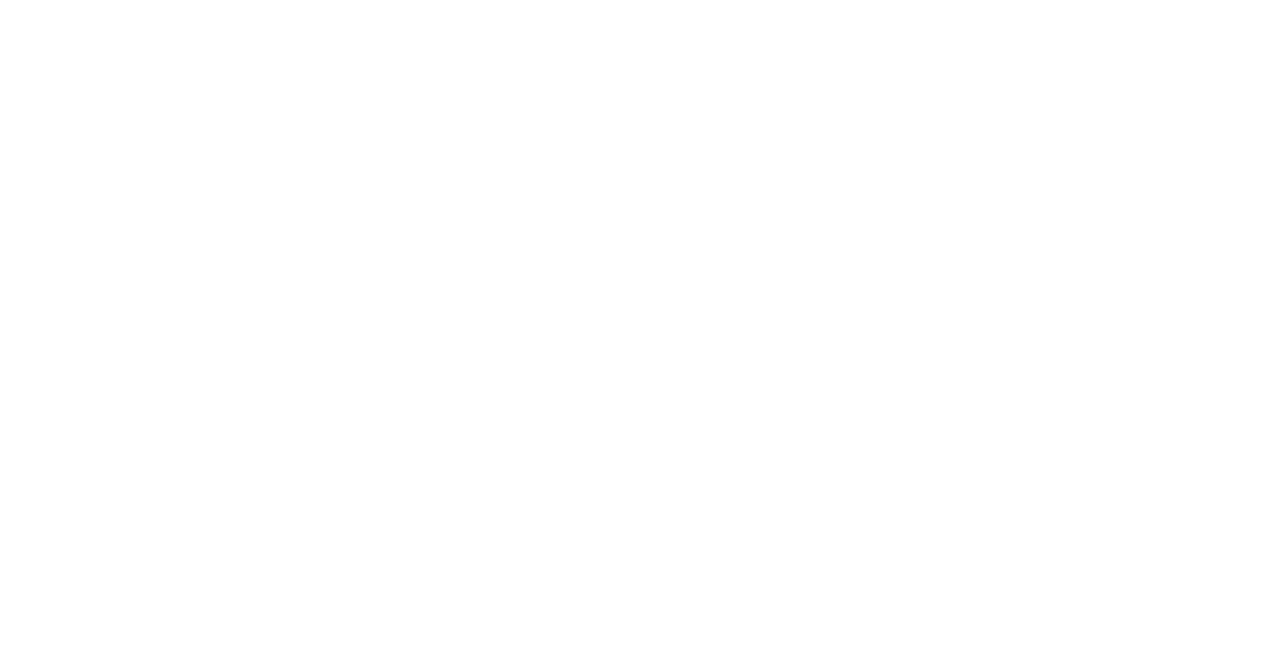
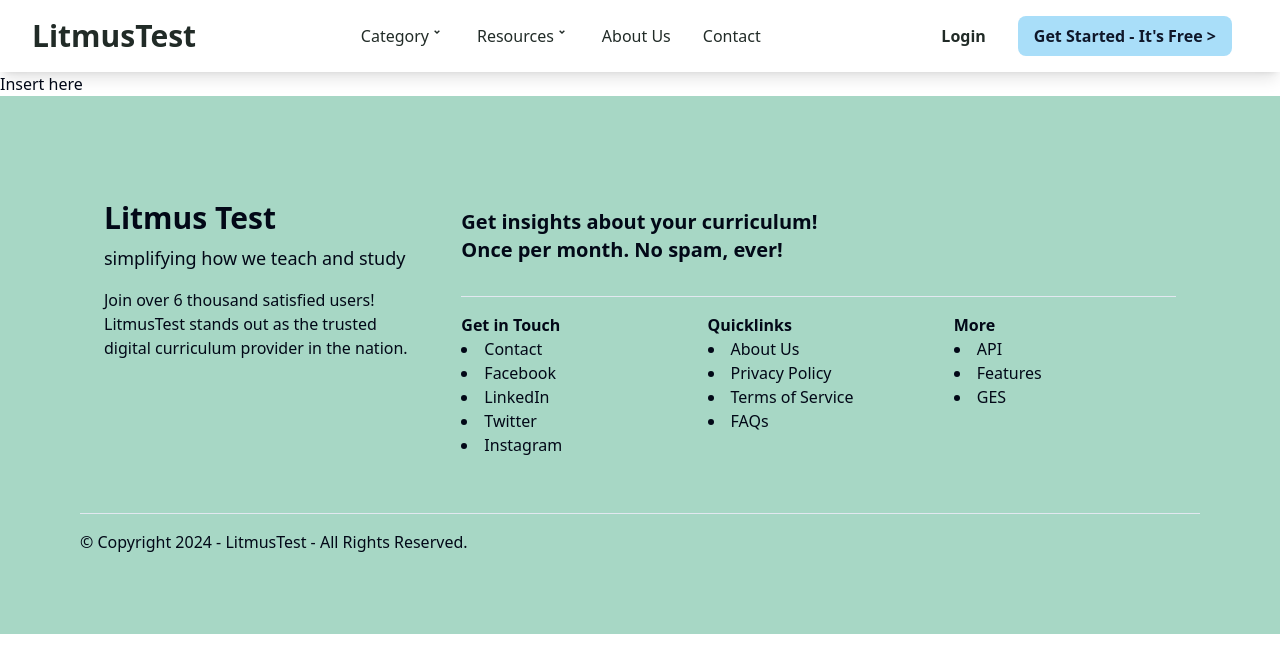
Before and after one commit to mestafrica/DigiCurriculum, a React (Vite) app in the folder frontend/: page /home in a window 1280 px wide. Before the commit this address had no page. Shown: the top 672 px of the page. Built offline with nearby package versions, Linux system fonts and the light colour scheme; a web font is replaced by a local one.

Commit message:
page layout update

```diff
--- a/frontend/src/App.jsx
+++ b/frontend/src/App.jsx
@@ -5,6 +5,7 @@
 import CompleteSignup from "./pages/register/OtpPage";
 import Profile from "./pages/register/Profile";
 import SignIn from "./pages/register/Login";
+import PageLayout from "./components/PageLayout/pageLayout";
 
 const routes = [
   { path: "/", element: <Home /> },
@@ -12,6 +13,7 @@
   { path: "/profile", element: <Profile /> },
   { path: "/completesignup", element: <CompleteSignup /> },
   { path: "/signin", element: <SignIn /> },
+  { path: "/home", element: <PageLayout /> },
 ];
 
 function App() {
--- a/frontend/src/components/Footer/footer.jsx
+++ b/frontend/src/components/Footer/footer.jsx
@@ -5,64 +5,58 @@
     <footer>
       <div className="p-4 md:p-20 bg-[#A7D7C5]">
         <div className="grid grid-cols-1 md:grid-cols-3 text-foreground p-6">
-
           <div className="col-span-1 mb-6 md:mb-0">
             <h1 className="text-2xl md:text-3xl font-bold">Litmus Test</h1>
             <p className="text-lg mt-2">simplifying how we teach and study</p>
             <p className="mt-4 pr-0 md:pr-9">
-            Join more than 1,600,000 happy users!<br /> UptimeRobot is one of the
-            most popular<br /> website monitoring services in the world.
+            Join over 6 thousand satisfied users!
+              <br /> LitmusTest stands out as the  trusted
+              <br /> digital curriculum provider in the nation.
             </p>
           </div>
 
           <div className="col-span-2">
             <h2 className="text-lg md:text-xl font-semibold mt-2">
-            Get insights about estac! <br />Once per month. No spam, ever!
+              Get insights about your curriculum! <br />
+              Once per month. No spam, ever!
             </h2>
             <div className="grid grid-cols-1 md:grid-cols-3 gap-6 mt-8 border-t border-border pt-4">
               <div>
-              <h3 className="font-semibold">Monitoring.</h3>
+                <h3 className="font-semibold">Get in Touch</h3>
                 <ul className="list-disc list-inside">
-                <li>Website monitoring</li>
-                <li>SSL monitoring</li>
-                <li>Ping monitoring</li>
-                <li>Port monitoring</li>
-                <li>Cron job monitoring</li>
-                <li>Keyword monitoring</li>
+                  <li>Contact</li>
+                  <li>Facebook</li>
+                  <li>LinkedIn</li>
+                  <li>Twitter</li>
+                  <li>Instagram</li>
                 </ul>
               </div>
               <div>
-              <h3 className="font-semibold">Monitoring.</h3>
+                <h3 className="font-semibold">Quicklinks</h3>
                 <ul className="list-disc list-inside">
-                <li>Website monitoring</li>
-                <li>SSL monitoring</li>
-                <li>Ping monitoring</li>
-                <li>Port monitoring</li>
-                <li>Cron job monitoring</li>
-                <li>Keyword monitoring</li>
+                  <li>About Us</li>
+                  <li>Privacy Policy</li>
+                  <li>Terms of Service</li>
+                  <li>FAQs</li>
                 </ul>
               </div>
               <div>
-              <h3 className="font-semibold">Monitoring.</h3>
+                <h3 className="font-semibold">More</h3>
                 <ul className="list-disc list-inside">
-                <li>Website monitoring</li>
-                <li>SSL monitoring</li>
-                <li>Ping monitoring</li>
-                <li>Port monitoring</li>
-                <li>Cron job monitoring</li>
-                <li>Keyword monitoring</li>
+                  <li>API</li>
+                  <li>Features</li>
+                  <li>GES</li>
                 </ul>
               </div>
             </div>
           </div>
         </div>
         <div className="mt-8 border-t border-border pt-4 text-left">
-        <p>© Copyright 2022 - estac - All Rights Reserved.</p>
+          <p>© Copyright 2024 - LitmusTest - All Rights Reserved.</p>
         </div>
       </div>
     </footer>
-
-  )
-}
+  );
+};
 
 export default Footer;
--- a/frontend/src/components/Navbar/navbar.jsx
+++ b/frontend/src/components/Navbar/navbar.jsx
@@ -66,7 +66,7 @@
               onClick={() => toggleDropdown("userCases")}
               className="flex text-primary font-medium mx-4 focus:outline-none"
             >
-              User Cases
+              Category
               <RiArrowDropDownLine />
             </button>
             {dropdownOpen.userCases && (
@@ -75,19 +75,19 @@
                   href="#"
                   className="block px-4 py-2 text-primary hover:bg-[#EAFAF4]"
                 >
-                  Case 1
+                  Student
                 </a>
                 <a
                   href="#"
                   className="block px-4 py-2 text-primary hover:bg-[#EAFAF4]"
                 >
-                  Case 2
+                  Teacher
                 </a>
                 <a
                   href="#"
                   className="block px-4 py-2 text-primary hover:bg-[#EAFAF4]"
                 >
-                  Case 3
+                  School
                 </a>
               </div>
             )}
@@ -107,19 +107,19 @@
                   href="#"
                   className="block px-4 py-2 text-primary hover:bg-[#EAFAF4]"
                 >
-                  Resource 1
+                  Curriculum
                 </a>
                 <a
                   href="#"
                   className="block px-4 py-2 text-primary hover:bg-[#EAFAF4]"
                 >
-                  Resource 2
+                  Course Categories
                 </a>
                 <a
                   href="#"
                   className="block px-4 py-2 text-primary hover:bg-[#EAFAF4]"
                 >
-                  Resource 3
+                  Question Bank
                 </a>
               </div>
             )}
@@ -151,7 +151,7 @@
               onClick={() => toggleDropdown("userCases")}
               className="flex text-primary-foreground font-medium mx-4 my-2 focus:outline-none"
             >
-              User Cases
+              Category
               <RiArrowDropDownLine />
             </button>
             {dropdownOpen.userCases && (
@@ -160,19 +160,19 @@
                   href="#"
                   className="block px-4 py-2 text-primary hover:bg-[#EAFAF4]"
                 >
-                  Case 1
+                  Student
                 </a>
                 <a
                   href="#"
                   className="block px-4 py-2 text-primary hover:bg-[#EAFAF4]"
                 >
-                  Case 2
+                  Teacher
                 </a>
                 <a
                   href="#"
                   className="block px-4 py-2 text-primary hover:bg-[#EAFAF4]"
                 >
-                  Case 3
+                  School
                 </a>
               </div>
             )}
@@ -192,19 +192,19 @@
                   href="#"
                   className="block px-4 py-2 text-primary hover:bg-[#EAFAF4]"
                 >
-                  Resource 1
+                  Curriculumn
                 </a>
                 <a
                   href="#"
                   className="block px-4 py-2 text-primary hover:bg-[#EAFAF4]"
                 >
-                  Resource 2
+                  Course Categories
                 </a>
                 <a
                   href="#"
                   className="block px-4 py-2 text-primary hover:bg-[#EAFAF4]"
                 >
-                  Resource 3
+                  Question Bank
                 </a>
               </div>
             )}
--- /dev/null
+++ b/frontend/src/components/PageLayout/pageLayout.jsx
@@ -0,0 +1,17 @@
+import React from 'react'
+import Navbar from '../Navbar/navbar'
+import Footer from '../Footer/footer'
+
+const PageLayout = () => {
+  return (
+
+    <>
+    <Navbar/>
+    <div>Insert here</div>
+    <Footer/>
+    </>
+
+  )
+}
+
+export default PageLayout;
```
Lines whose indentation alone changed are shown as unchanged.
